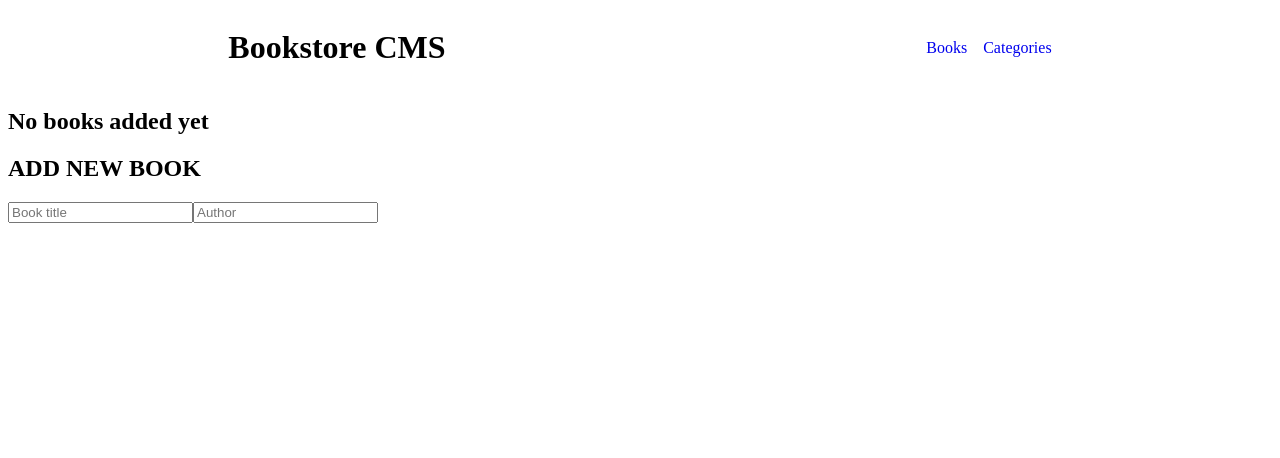
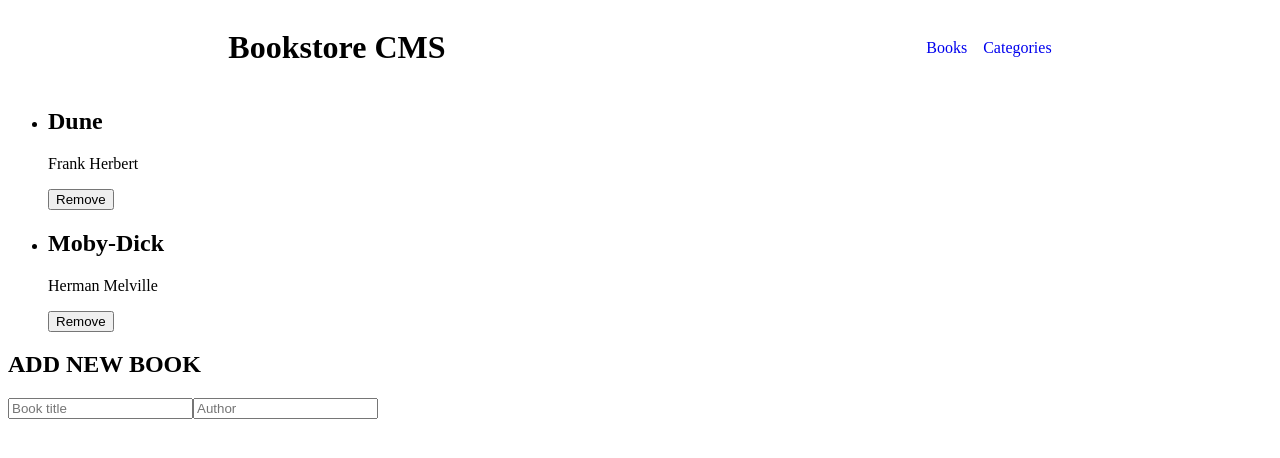
Before and after one commit to ikennarichard/Bookstore, a React (Create React App) app: page / in a window 1280 px wide. Shown: the top 458 px of the page. Built offline with nearby package versions, Linux system fonts and the light colour scheme.

Commit message:
Add book to the book list

```diff
--- a/src/components/BooksList.js
+++ b/src/components/BooksList.js
@@ -1,7 +1,10 @@
+import Book from './Book';
+
 export default function BooksList() {
   return (
-    <div>
-      <h2>No books added yet</h2>
-    </div>
+    <ul>
+      <li><Book title="Dune" author="Frank Herbert" /></li>
+      <li><Book title="Moby-Dick" author="Herman Melville" /></li>
+    </ul>
   );
 }
```
